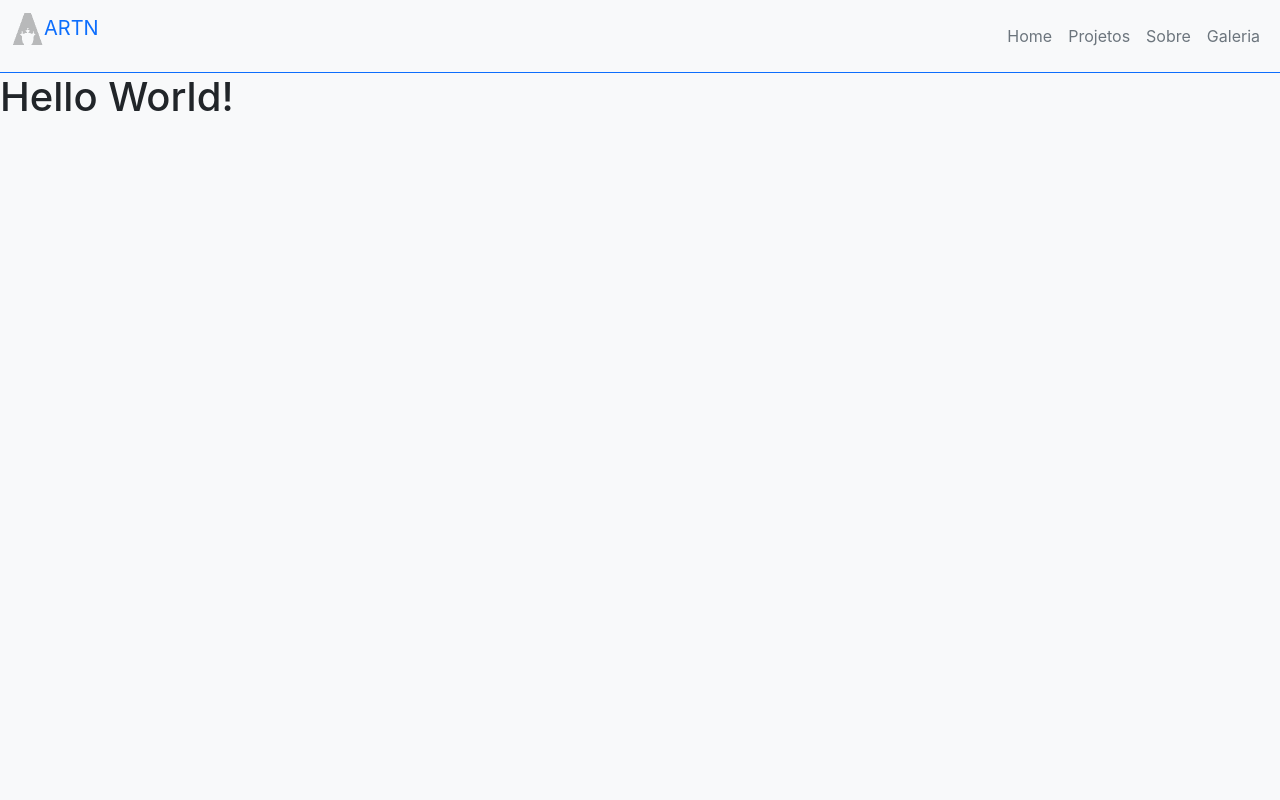
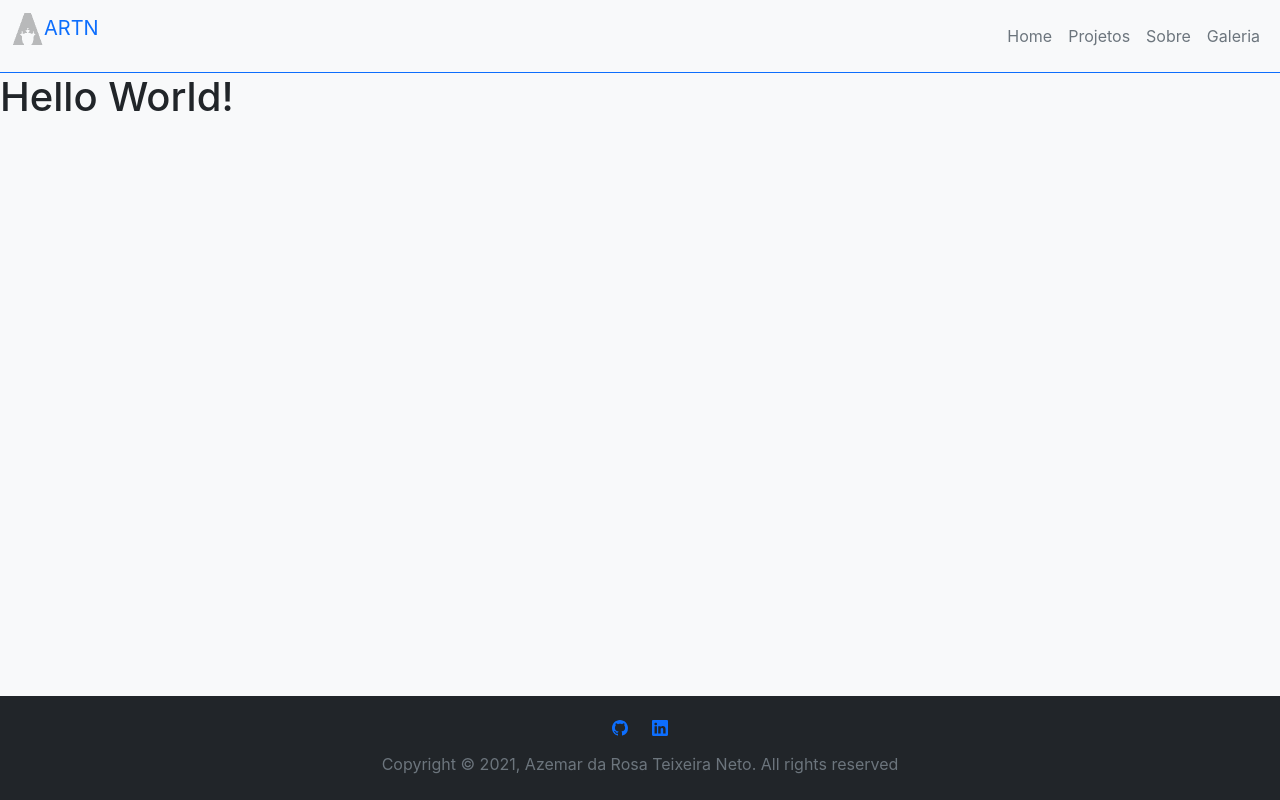
Before and after one commit to artn-dev/website, a Next.js app: page / in a window 1280 px wide. Built offline with nearby package versions, Linux system fonts and the light colour scheme.

Commit message:
Add basis of footer

```diff
--- /dev/null
+++ b/components/Footer.tsx
@@ -0,0 +1,30 @@
+const Footer = () => (
+    <footer className="footer mt-auto text-center bg-dark py-3">
+        <div className=" container d-flex flex-column">
+
+            <div className="text-primary row p-2">
+
+                <div className="col d-flex justify-content-end">
+                    <svg xmlns="http://www.w3.org/2000/svg" width="16" height="16" fill="currentColor" className="bi bi-github" viewBox="0 0 16 16">
+                        <path d="M8 0C3.58 0 0 3.58 0 8c0 3.54 2.29 6.53 5.47 7.59.4.07.55-.17.55-.38 0-.19-.01-.82-.01-1.49-2.01.37-2.53-.49-2.69-.94-.09-.23-.48-.94-.82-1.13-.28-.15-.68-.52-.01-.53.63-.01 1.08.58 1.23.82.72 1.21 1.87.87 2.33.66.07-.52.28-.87.51-1.07-1.78-.2-3.64-.89-3.64-3.95 0-.87.31-1.59.82-2.15-.08-.2-.36-1.02.08-2.12 0 0 .67-.21 2.2.82.64-.18 1.32-.27 2-.27.68 0 1.36.09 2 .27 1.53-1.04 2.2-.82 2.2-.82.44 1.1.16 1.92.08 2.12.51.56.82 1.27.82 2.15 0 3.07-1.87 3.75-3.65 3.95.29.25.54.73.54 1.48 0 1.07-.01 1.93-.01 2.2 0 .21.15.46.55.38A8.012 8.012 0 0 0 16 8c0-4.42-3.58-8-8-8z"/>
+                    </svg>
+                </div>
+
+                <div className="col d-flex justify-content-start">
+                    <svg xmlns="http://www.w3.org/2000/svg" width="16" height="16" fill="currentColor" className="bi bi-linkedin" viewBox="0 0 16 16">
+                        <path d="M0 1.146C0 .513.526 0 1.175 0h13.65C15.474 0 16 .513 16 1.146v13.708c0 .633-.526 1.146-1.175 1.146H1.175C.526 16 0 15.487 0 14.854V1.146zm4.943 12.248V6.169H2.542v7.225h2.401zm-1.2-8.212c.837 0 1.358-.554 1.358-1.248-.015-.709-.52-1.248-1.342-1.248-.822 0-1.359.54-1.359 1.248 0 .694.521 1.248 1.327 1.248h.016zm4.908 8.212V9.359c0-.216.016-.432.08-.586.173-.431.568-.878 1.232-.878.869 0 1.216.662 1.216 1.634v3.865h2.401V9.25c0-2.22-1.184-3.252-2.764-3.252-1.274 0-1.845.7-2.165 1.193v.025h-.016a5.54 5.54 0 0 1 .016-.025V6.169h-2.4c.03.678 0 7.225 0 7.225h2.4z"/>
+                    </svg>
+                </div>
+
+            </div>
+
+            <div className="row p-2">
+                <span className="text-muted">Copyright &copy; 2021,
+                Azemar da Rosa Teixeira Neto. All rights reserved</span>
+            </div>
+
+        </div>
+    </footer>
+);
+
+export default Footer;
--- a/pages/index.tsx
+++ b/pages/index.tsx
@@ -1,10 +1,12 @@
 import Header from '../components/Header';
+import Footer from '../components/Footer';
 
 export default function Home() {
   return (
     <>
       <Header/>
       <h1>Hello World!</h1>
+      <Footer/>
     </>
   )
 }
```
